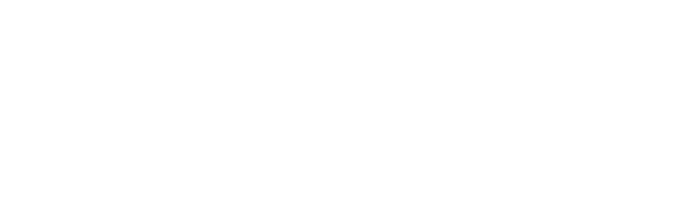
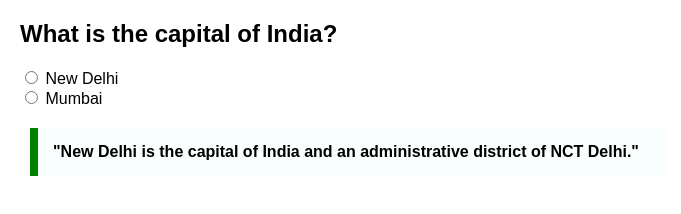
Before and after one commit to acciojob/trivia-Mangeshbodke18, a website: page main.html in a window 1280 px wide. Shown: the whole page, without its empty margins (0-681 px from the left). Drawn offline with Linux system fonts and the light colour scheme.

Commit message:
created a submission

```diff
--- a/main.html
+++ b/main.html
@@ -8,6 +8,26 @@
 
 <body>
 	<!-- the entire body must be written by student -->
+
+	 <div class="question-container">
+        <h2>What is the capital of India?</h2>
+        <form>
+            <label>
+                <input type="radio" name="capital" value="New Delhi" /> New Delhi
+            </label><br>
+            <label>
+                <input type="radio" name="capital" value="Mumbai" /> Mumbai
+            </label>
+        </form>
+    </div>
+
+    <!-- Quotation Section -->
+    <blockquote cite="https://en.wikipedia.org/wiki/New_Delhi">
+        "New Delhi is the capital of India and an administrative district of NCT Delhi."
+    </blockquote>
+
+
+
     <script type="text/javascript" src="./script.js">
 </script>
 
--- a/styles.css
+++ b/styles.css
@@ -1,2 +1,20 @@
 
 /* Your CSS Code here. */
+
+ body {
+            font-family: Arial, sans-serif;
+            margin: 20px;
+        }
+
+        .question-container {
+            margin-bottom: 20px;
+        }
+
+        blockquote {
+            max-width: 600px;
+            margin: 10px;
+            padding: 15px;
+            border-left: 8px solid green;
+            background-color: #f8fffe;
+            font-weight: bold;
+        }
```
